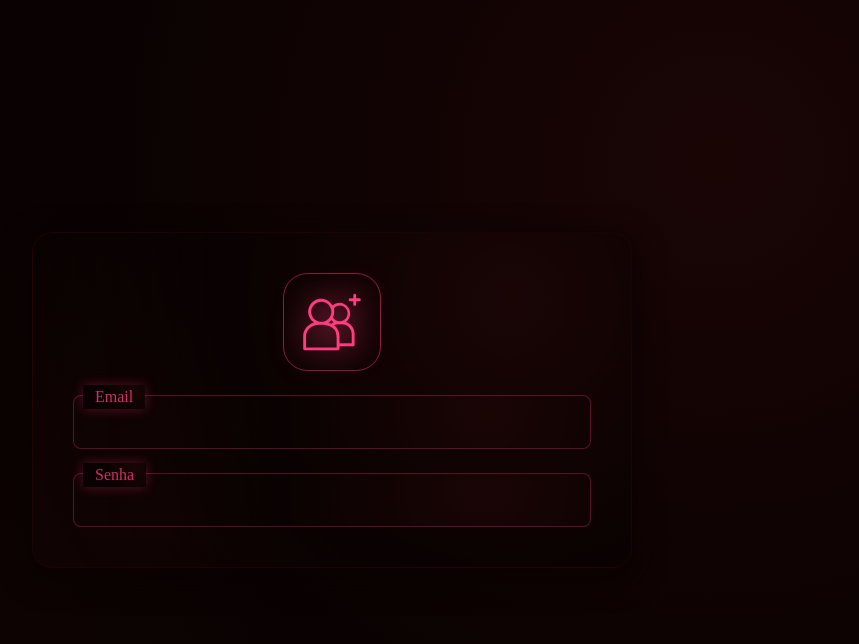
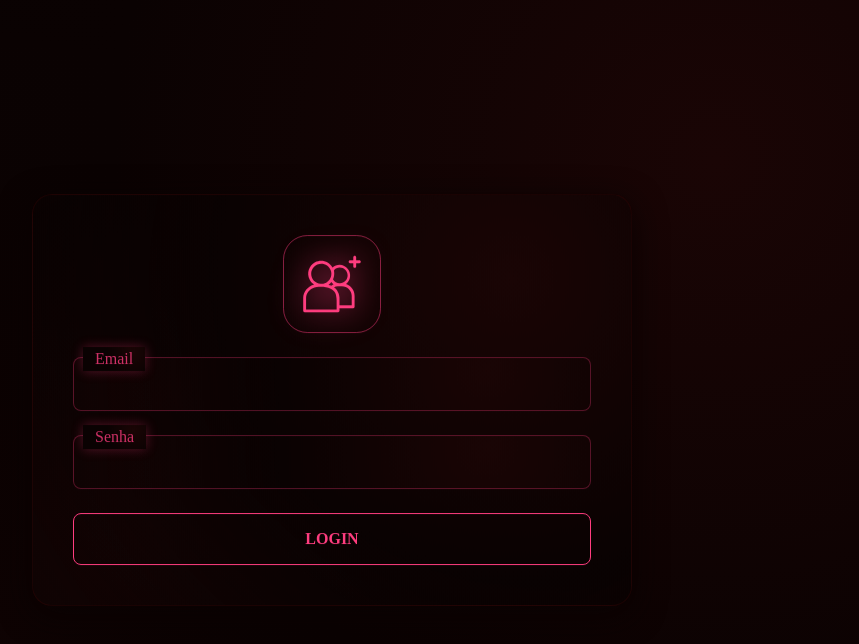
Before and after one commit to PedroHRFerreira/recreation-front, a Next.js app: page /login in a window 1280 px wide. Shown: the top 644 px of the page, without its empty margins (308-1167 px from the left). Built offline with nearby package versions, Linux system fonts and the light colour scheme.

Commit message:
feat: :sparkles: criando button

```diff
--- a/src/components/Modal/Index.tsx
+++ b/src/components/Modal/Index.tsx
@@ -1,14 +1,33 @@
 import style from "./styles.module.scss";
 import AtomsIconSvg from "../IconSvg";
 import Input from "../Input/Index";
+import Button from "../Button";
 import { useState } from "react";
+import { toast, Toaster } from "react-hot-toast";
 
 const Modal = () => {
   const [email, setEmail] = useState("");
   const [password, setPassword] = useState("");
 
+  const validate = () => {
+    if (!email) {
+      toast.error("Email é obrigatório.");
+    }
+    if (!password) {
+      toast.error("Senha é obrigatória.");
+    }
+
+    return email && password;
+  };
+
+  const register = () => {
+    if (!validate()) return;
+    console.log("Registro com:", { email, password });
+  };
+
   return (
     <aside className={style.backdrop}>
+      <Toaster />
       <div className={style.modal}>
         <form className={style.modal__form}>
           <div className={style.modal__form__border}>
@@ -32,6 +51,15 @@ const Modal = () => {
             value={password}
             onInput={(event) => setPassword(event)}
           />
+          <Button
+            variant="rounded"
+            size="large"
+            colorPrimary="#ff3d7f"
+            colorSecondary="#ff1a6e"
+            onClick={register}
+          >
+            LOGIN
+          </Button>
         </form>
       </div>
     </aside>
```
